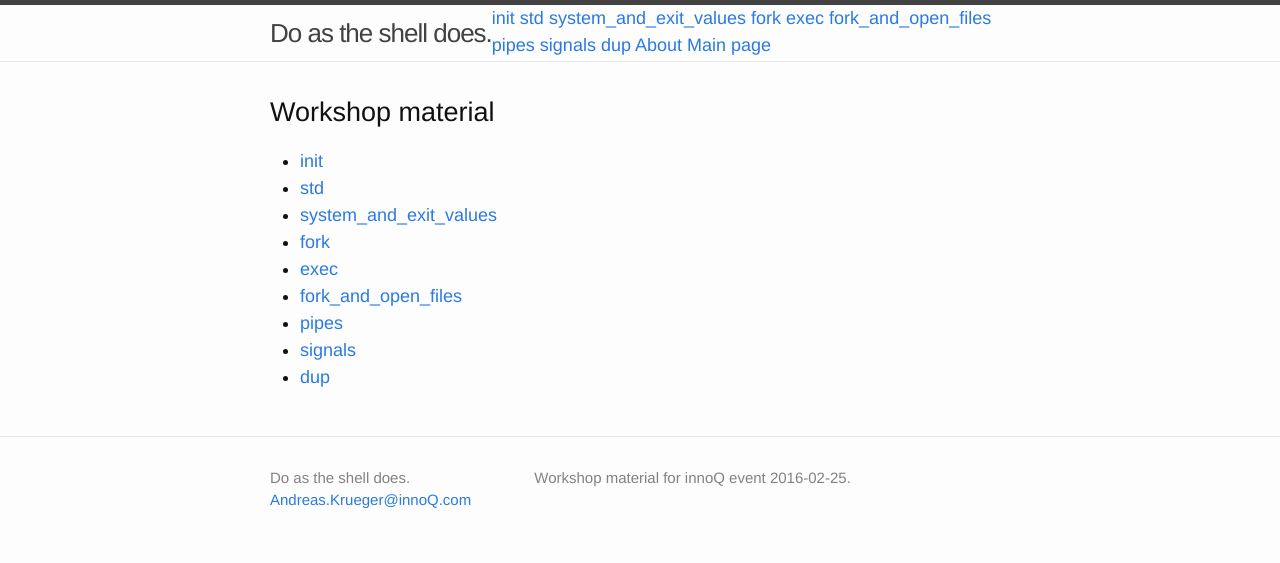
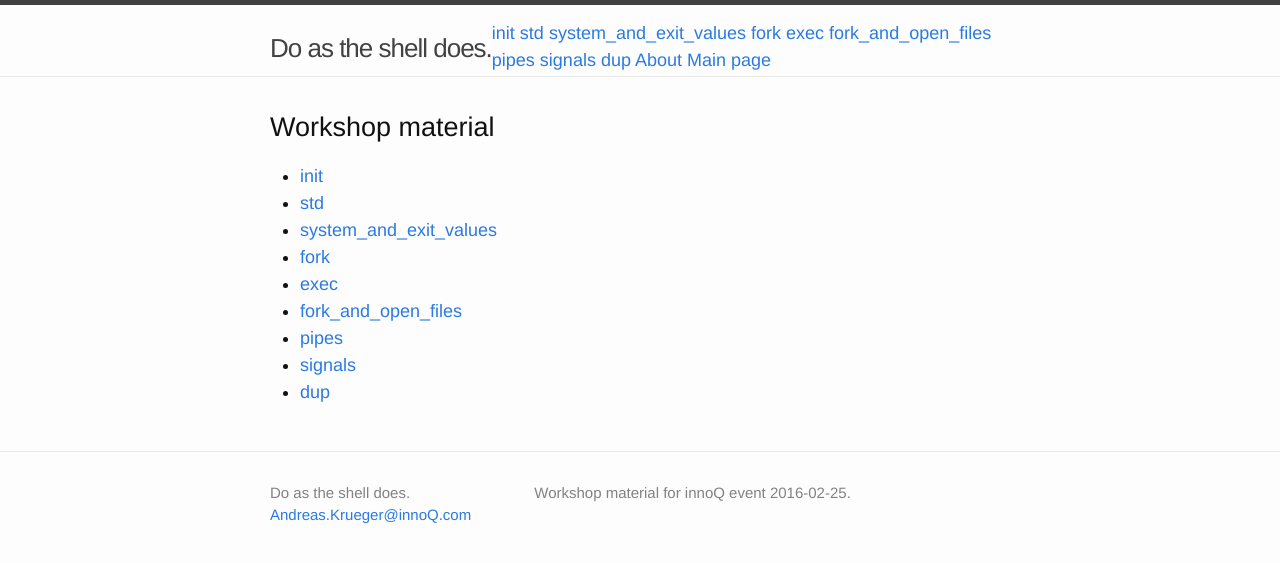
Before and after one commit to innoq/do-as-shell-does-workshop, a Jekyll site: the page built from index.md, in a window 1280 px wide. Shown: the top 563 px of the page. Built offline with Jekyll 4.4.1, drawn with Linux system fonts in a browser that asks for light colours.

Commit message:
Fixing the header.

```diff
--- a/_includes/header.html
+++ b/_includes/header.html
@@ -2,7 +2,7 @@
 
   <div class="wrapper">
 
-    <a class="site-title" href="{{ site.baseurl }}/">{{ site.title }}</a>
+    <p><a class="site-title" href="{{ site.baseurl }}/">{{ site.title }}</a></p>
 
       <div class="trigger">
         {% for my_page in site.pages %}
```
